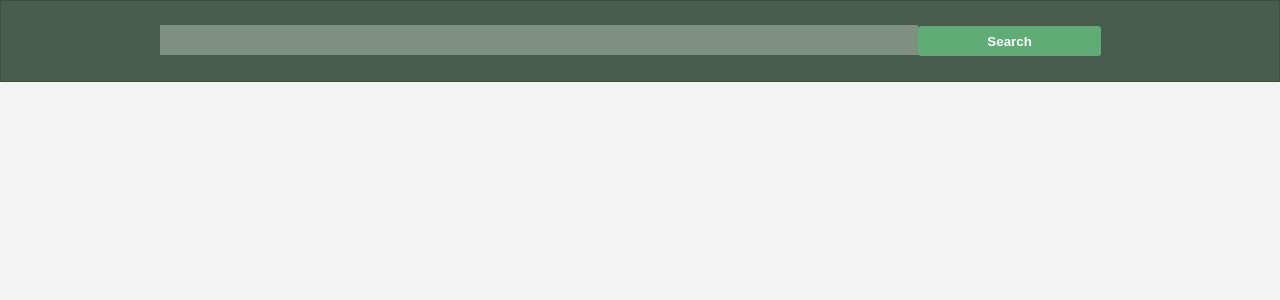
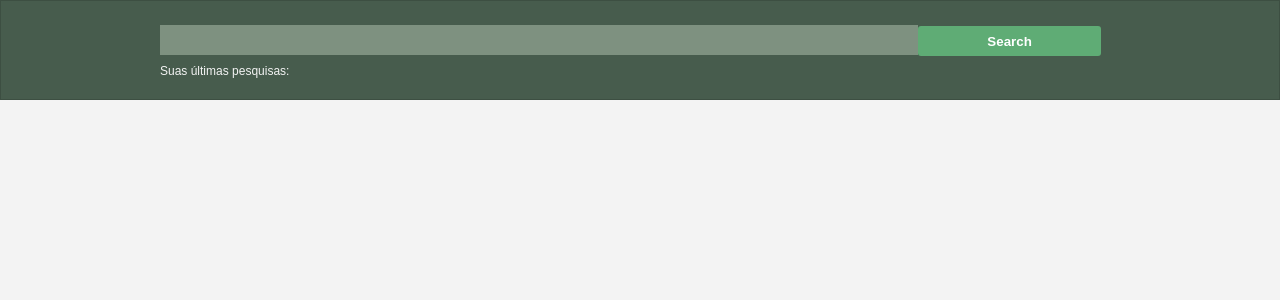
Before and after one commit to JoodyKonno/unsplash-gallery, a Nuxt app: page / in a window 1280 px wide. Shown: the top 300 px of the page. Built offline with nearby package versions, Linux system fonts and the light colour scheme.

Commit message:
Made the last terms clickable

```diff
--- a/components/SearchForm.vue
+++ b/components/SearchForm.vue
@@ -5,7 +5,8 @@
       <button type="submit" class="button primary" @click="search">Search</button>
     </form>
     <div class="search-form-terms">
-      <span class="fs-11 fw-600" v-for="(term, i) in lastTerms" :key="i" @click="useTerm(term)">
+      <span class="fs-12">Suas últimas pesquisas:</span>
+      <span class="search-form-terms-word fs-11 fw-600" v-for="(term, i) in lastTerms" :key="i" @click="useTerm(term)">
         {{ term }}
       </span>
     </div>
@@ -42,6 +43,8 @@ export default {
 
     useTerm(term) {
       this.$store.commit('photos/setSearchTerm', term)
+      this.$store.commit('photos/setCurrentPage', 1)
+      this.$store.dispatch('photos/searchPhotos')
     }
   },
 }
@@ -111,5 +114,9 @@ export default {
     @include lg {
       max-width: 100%;
     }
+
+    & .search-form-terms-word {
+      cursor: pointer;
+    }
   }
 </style>
```
